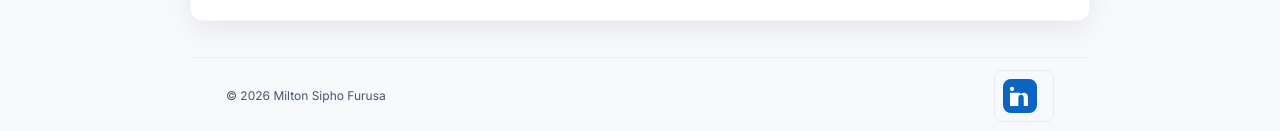
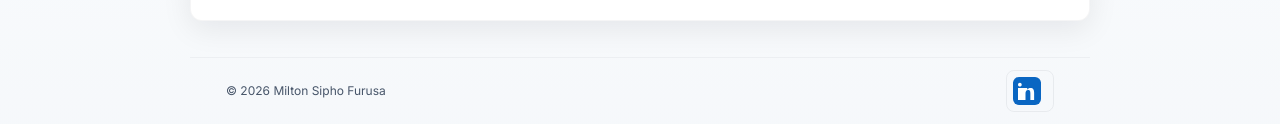
Before and after one commit to msfurusa/miltonf-cv-app, a Next.js app: page / in a window 1280 px wide. Shown: the part 2459-2590 px from the top of the page. Built offline with nearby package versions, Linux system fonts and the light colour scheme.

Commit message:
style(footer): tighten icon size and spacing

```diff
--- a/app/globals.css
+++ b/app/globals.css
@@ -167,14 +167,14 @@ ul{padding-left:20px}
 .site-footer .footer-inner{max-width:900px;margin:18px auto;padding:12px 36px;border-top:1px solid rgba(15,23,36,0.04);display:flex;align-items:center;justify-content:space-between;gap:12px}
 .site-footer .footer-text{margin:0;font-size:12px}
 .site-footer .footer-socials{display:flex;gap:10px;align-items:center}
-.site-footer .footer-link{display:inline-flex;align-items:center;justify-content:center;gap:8px;background:transparent;color:var(--muted);text-decoration:none;padding:8px;border-radius:8px;font-weight:600;border:1px solid rgba(15,23,36,0.06);box-shadow:none;transition:transform .12s ease,box-shadow .12s ease,background .12s ease}
+.site-footer .footer-link{display:inline-flex;align-items:center;justify-content:center;gap:6px;background:transparent;color:var(--muted);text-decoration:none;padding:6px;border-radius:8px;font-weight:600;border:1px solid rgba(15,23,36,0.06);box-shadow:none;transition:transform .12s ease,box-shadow .12s ease,background .12s ease}
 
-.site-footer .footer-link svg{display:block;width:20px;height:20px}
+.site-footer .footer-link svg{display:block;width:18px;height:18px}
 .site-footer .footer-link:hover{transform:translateY(-2px);background:#f8fafc;box-shadow:0 6px 14px rgba(2,6,23,0.04);opacity:0.98}
 
 /* icon background (small blue rounded rect) while keeping the surrounding button muted */
-.icon-bg{display:inline-flex;align-items:center;justify-content:center;width:34px;height:34px;border-radius:8px;background:#0A66C2;color:#fff;margin-right:8px}
-.icon-bg svg{width:16px;height:16px;display:block;fill:currentColor}
+.icon-bg{display:inline-flex;align-items:center;justify-content:center;width:28px;height:28px;border-radius:6px;background:#0A66C2;color:#fff;margin-right:6px}
+.icon-bg svg{width:14px;height:14px;display:block;fill:currentColor}
 .footer-link:hover .icon-bg{background:#094fa8}
 
 /* accessible visually-hidden text */
--- a/components/Footer.tsx
+++ b/components/Footer.tsx
@@ -56,9 +56,9 @@ export default function Footer() {
               <span className="icon-bg" aria-hidden>
                 <svg
                   xmlns="http://www.w3.org/2000/svg"
-                  viewBox="0 0 24 24"
-                  width="16"
-                  height="16"
+                    viewBox="0 0 24 24"
+                    width="14"
+                    height="14"
                   fill="currentColor"
                   aria-hidden="true"
                 >
```
